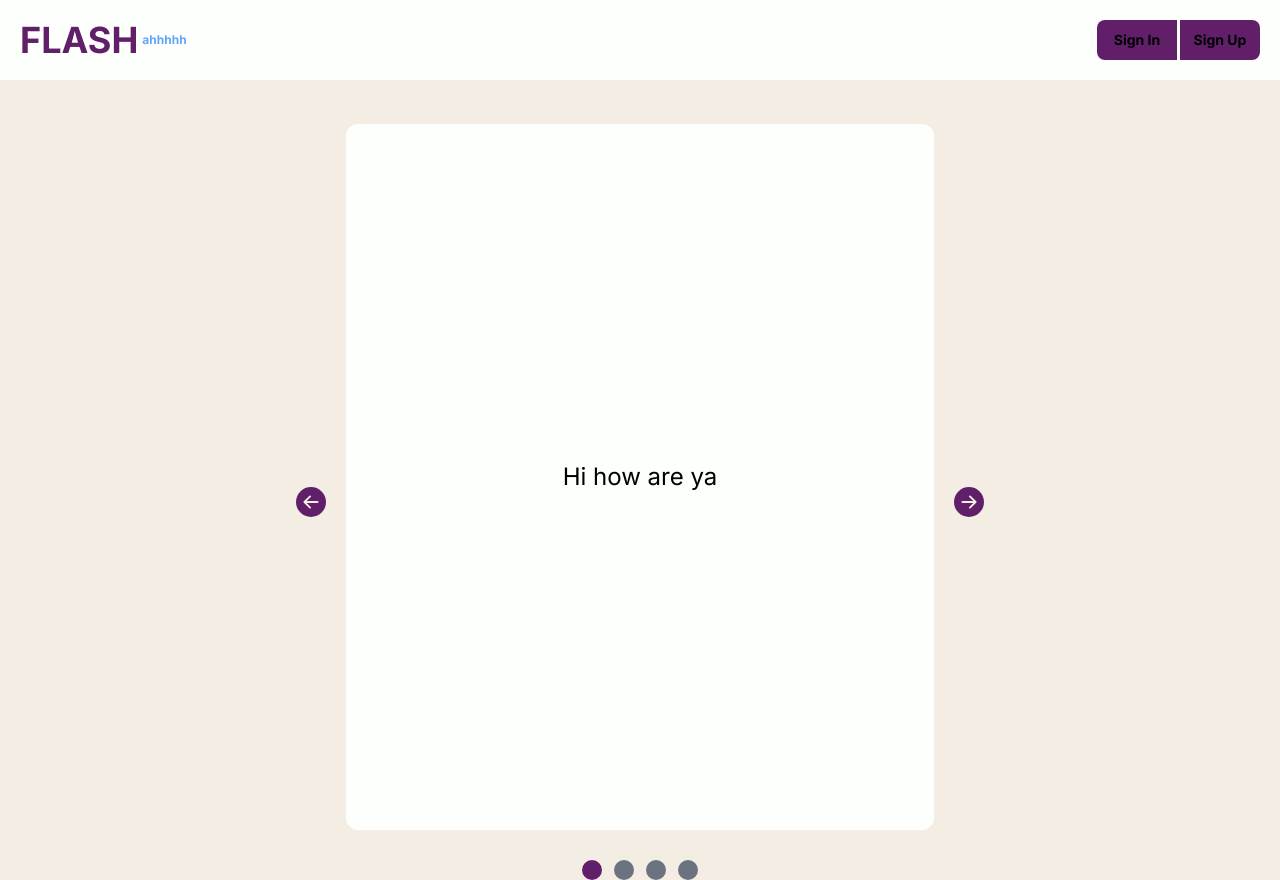
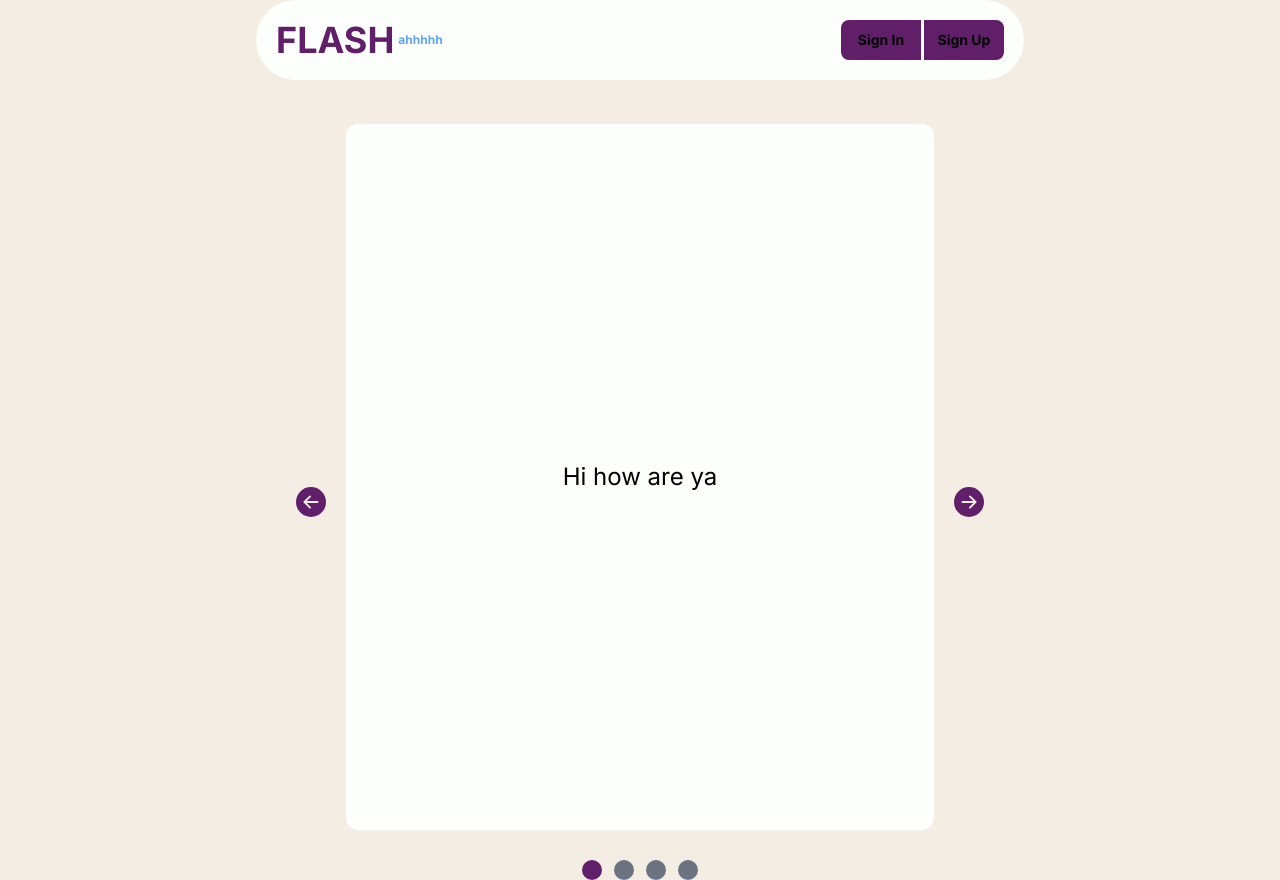
Before and after one commit to BadaBingBadaBo0m/FLASHahhhhh, a Next.js app: page /carousel in a window 1280 px wide. Built offline with nearby package versions, Linux system fonts and the light colour scheme; no server answers.

Commit message:
styled front page more

```diff
--- a/src/app/page.js
+++ b/src/app/page.js
@@ -21,10 +21,10 @@ export default function Home() {
   }, [])
 
   return (
-    <div className="flex h-full flex-col items-center justify-between">
+    <div className="flex h-full flex-col items-center justify-between ">
       <div id="content-container" className="w-full min-h-screen flex flex-col items-center">
 
-        <div className='bg-Navbar w-full flex flex-col items-center gap-8 pt-12 text-center'>
+        <div className='bg-Navbar w-full flex flex-col items-center gap-8 top-[0%] pt-12 text-center absolute pt-20'>
           <h1 className='text-black font-bold text-6xl'>Studying made <span className='text-purple'>easy</span></h1>
 
           <button className='bg-purple p-7 rounded-lg w-56' onClick={() => setModalContent(<SignupForm />)}>GET STARTED</button>
--- a/src/components/NavBar/index.js
+++ b/src/components/NavBar/index.js
@@ -20,7 +20,7 @@ const NavBar = () => {
   }
 
   return (
-    <div className='flex justify-between p-5 bg-Navbar h-20 sticky top-0 z-50'>
+    <div className='flex justify-between p-5 bg-Navbar h-20 sticky top-0 z-50 w-[60%] left-[20%] rounded-full'>
       <h1 className='flex items-center text-purple text-4xl font-bold' onClick={() => router.push("/")}>FLASH<span className='text-xs ml-1 text-blue-400'>ahhhhh</span></h1>
 
       <div id='nav-button-container'>
```
